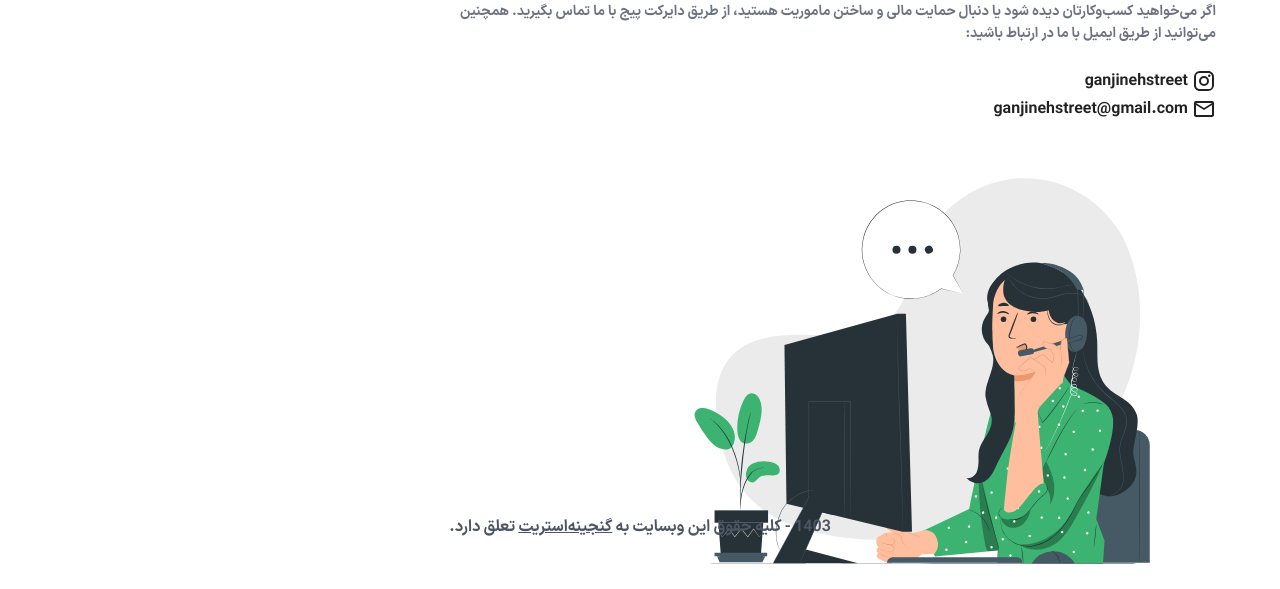
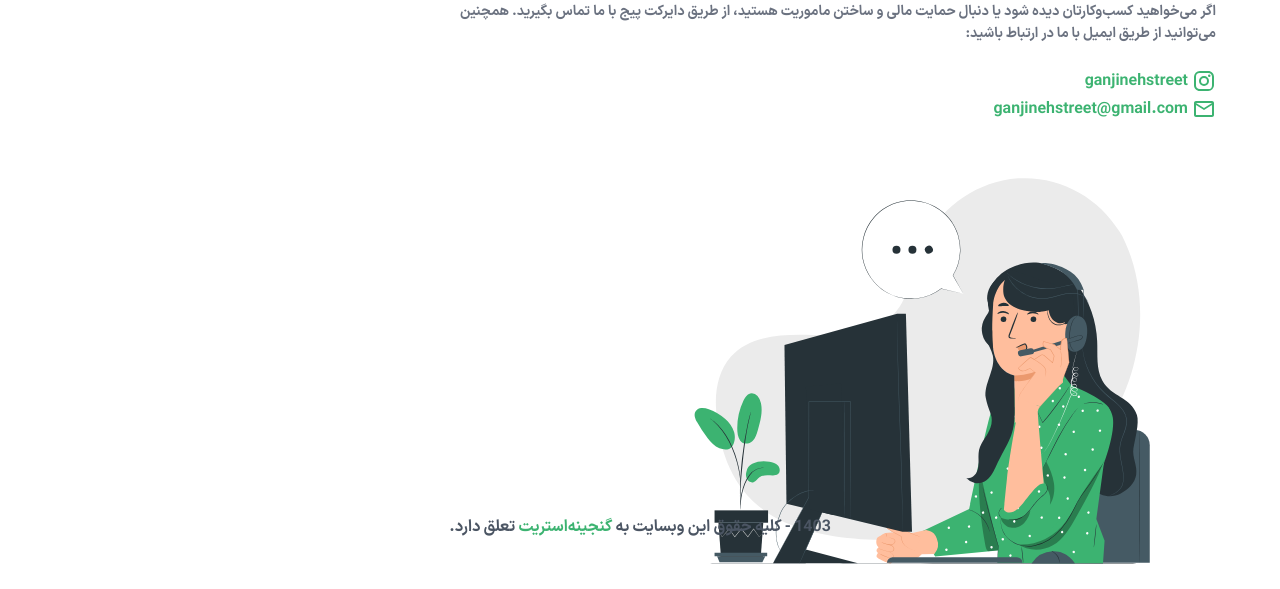
Before and after one commit to salehghari/ganjineh-street, a Next.js app: page /contact-us in a window 1280 px wide. Shown: the part 259-848 px from the top of the page. Built offline with nearby package versions, Linux system fonts and the light colour scheme; no server answers.

Commit message:
delete underline and add green color to link

```diff
--- a/src/components/HowToPlay.tsx
+++ b/src/components/HowToPlay.tsx
@@ -54,7 +54,7 @@ export default function HowToPlay() {
             className="text-base text-gray-500"
           >
             به صفحه‌ی&nbsp;
-            <span className="hover:underline">
+            <span>
               <Link target="_blank" className="ig-link" href="https://www.instagram.com/ganjinehstreet">
               اینستاگرام ما
               </Link>
--- a/src/pages/_app.tsx
+++ b/src/pages/_app.tsx
@@ -103,7 +103,7 @@ export default function App({ Component, pageProps }: AppProps) {
 
           <div className="flex justify-center text-center w-full mt-auto">
             <Typography variant="subtitle1" className="text-gray-600 my-4 text-sm">
-              1403 - کلیه حقوق این وبسایت به <Link className="underline" href="https://ganjinehstreet.ir/"><span className="font-semibold">گنجینه‌استریت</span></Link> تعلق دارد.
+              1403 - کلیه حقوق این وبسایت به <Link className="main-text-color" href="https://ganjinehstreet.ir/"><span className="font-semibold">گنجینه‌استریت</span></Link> تعلق دارد.
             </Typography>
           </div>
         </div>
--- a/src/pages/contact-us.tsx
+++ b/src/pages/contact-us.tsx
@@ -30,11 +30,11 @@ export default function contactUs() {
           </Typography>
         </div>
         <div className="flex flex-col gap-1">
-          <Link target="_blank" className="hover:underline flex gap-1 font-semibold" href="https://www.instagram.com/ganjinehstreet">
+          <Link target="_blank" className="main-text-color main-text-hover flex gap-1 font-semibold" href="https://www.instagram.com/ganjinehstreet">
             <InstagramIcon />
             ganjinehstreet
           </Link>
-          <Link className="hover:underline flex gap-1 font-semibold" href="mailto:ganjinehstreet@gmail.com">
+          <Link className="main-text-color main-text-hover flex gap-1 font-semibold" href="mailto:ganjinehstreet@gmail.com">
             <EmailOutlinedIcon />
             ganjinehstreet@gmail.com
           </Link>
--- a/src/pages/sign-in.tsx
+++ b/src/pages/sign-in.tsx
@@ -172,7 +172,7 @@ export default function SignIn() {
           }
           <Grid container>
             <Grid item>
-              <Link className="underline main-text-hover hover:no-underline" href="/sign-up">
+              <Link className="main-text-color main-text-hover" href="/sign-up">
                 حساب کاربری نداری؟ ثبت نام
               </Link>
             </Grid>
--- a/src/pages/sign-up.tsx
+++ b/src/pages/sign-up.tsx
@@ -197,7 +197,7 @@ export default function SignUp() {
           }
           <Grid container>
             <Grid item>
-              <Link className="underline main-text-hover hover:no-underline" href="/sign-in">
+              <Link className="main-text-color main-text-hover" href="/sign-in">
                 قبلا ثبت نام کردی؟ ورود
               </Link>
             </Grid>
```
